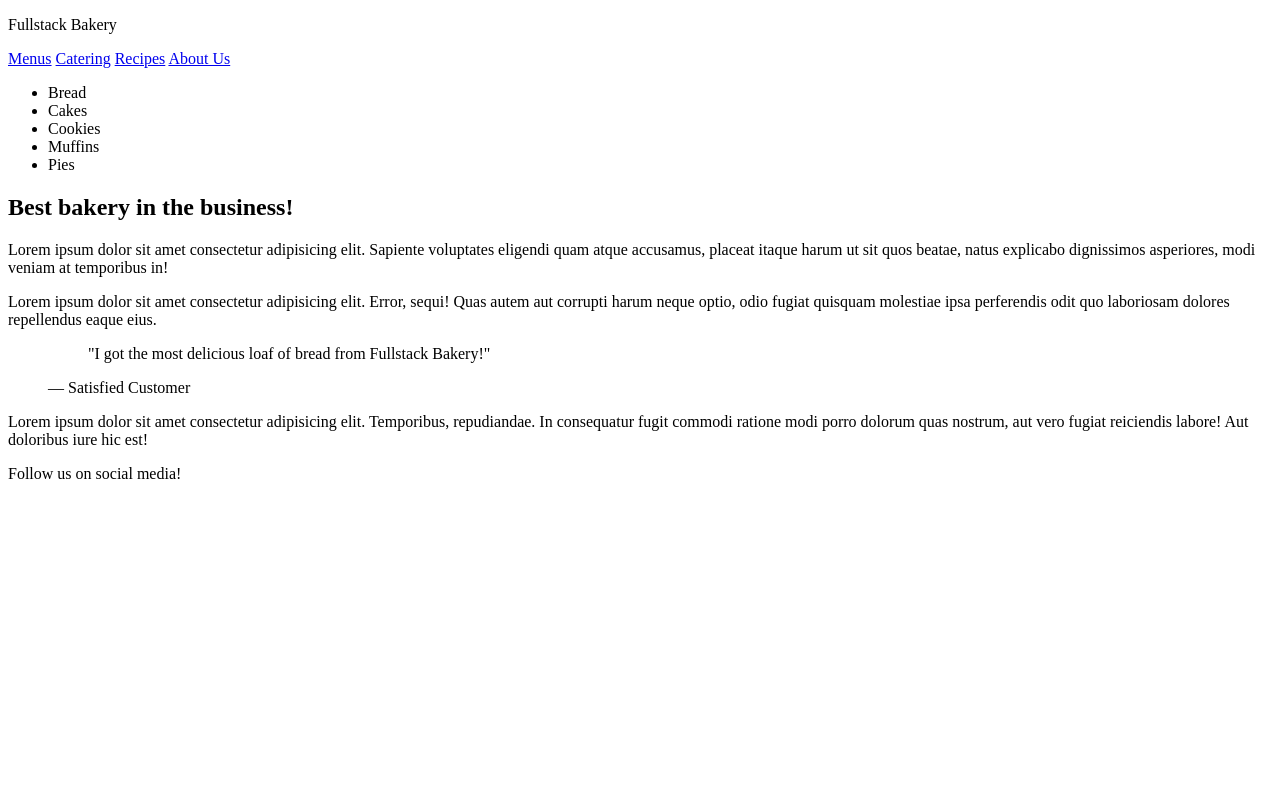
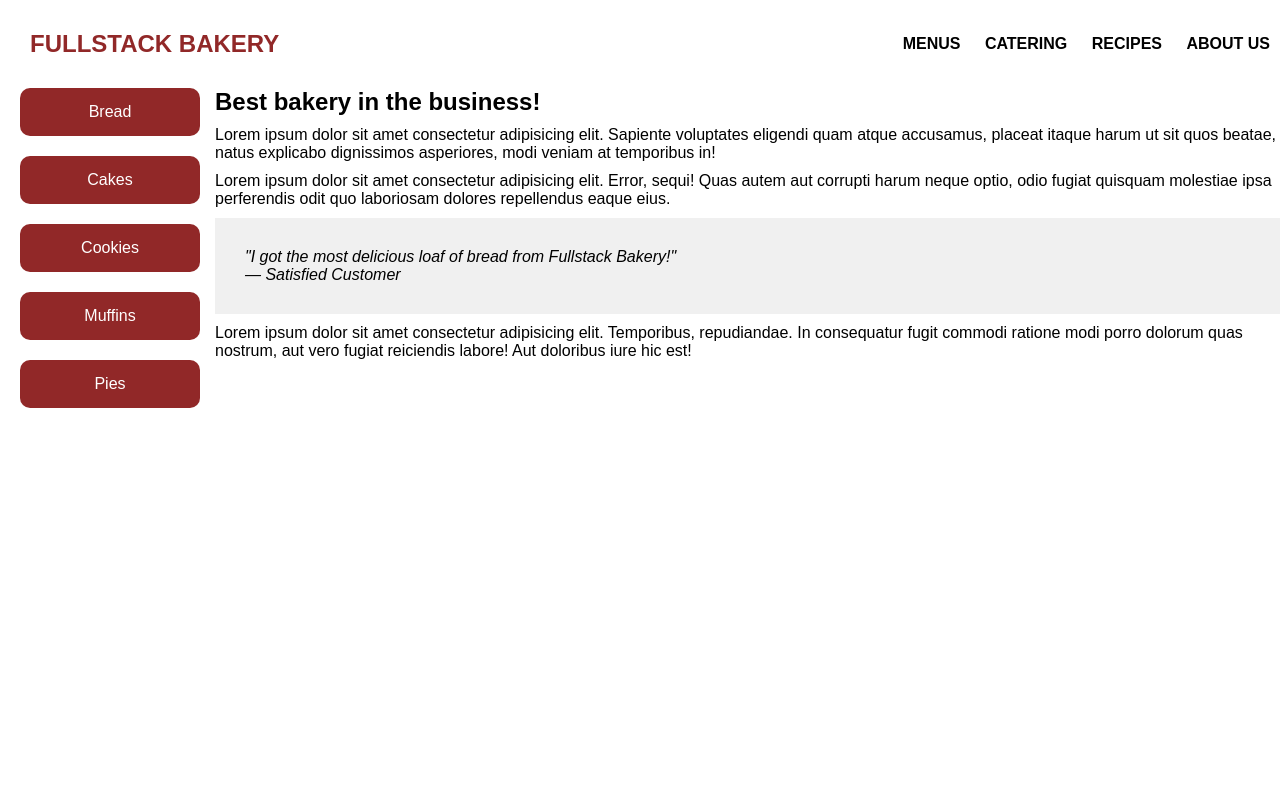
Before and after one commit to elrollins/flex-bakery, a plain HTML site: page index.html in a window 1280 px wide. Shown: the top 800 px of the page. Drawn offline with Linux system fonts and the light colour scheme.

Commit message:
updated bakery website

```diff
--- a/index.html
+++ b/index.html
@@ -2,6 +2,7 @@
 <html lang="en">
   <head>
     <title>Fullstack Bakery</title>
+    <link rel="stylesheet" href="styles.css">
   </head>
   <body>
     <header>
--- /dev/null
+++ b/styles.css
@@ -0,0 +1,86 @@
+* {
+    margin:0;
+    font-family: sans-serif
+}
+
+header {
+    display: flex;
+    align-items: center;
+}
+
+nav {
+    margin-left: auto;
+
+}
+ul {
+    list-style: none;
+    display: flex;
+    flex-direction: column;
+    align-items: flex-end;
+    justify-content: flex-start;
+    gap: 20px;
+
+}
+
+.brand {
+    text-transform: uppercase;
+    font-size: 1.5rem;
+    color:rgb(145, 40, 40);
+    font-weight: bold;
+    margin: 30px;
+}
+
+nav a {
+    text-decoration: none;
+    text-transform: uppercase;
+    color: black;
+    margin:10px;
+    font-weight: bold;
+}
+main {
+    display: flex;
+    height: 100vh;
+
+}
+ aside {
+
+    width: 200px;
+ }
+ article {
+    flex:1;
+    margin-left: 15px;
+    display: flex;
+    flex-direction: column;
+    gap: 10px;
+ }
+ li {
+    border-radius: 10px;
+    padding: 15px;
+    background-color:rgb(145, 40, 40);
+    color: white;
+    text-align: center;
+    width: 150px;
+
+ }
+article h1 {
+    font-weight: bold;
+}
+
+article p {
+
+   margin: px;
+}
+.testimonial {
+    font-style: italic;
+    padding: 30px;
+    background-color: rgb(240, 240, 240)
+
+}
+
+footer {
+    display:flex;
+   justify-content: center;
+   padding:30px;
+   background-color: black;
+   color:white;
+}
```
